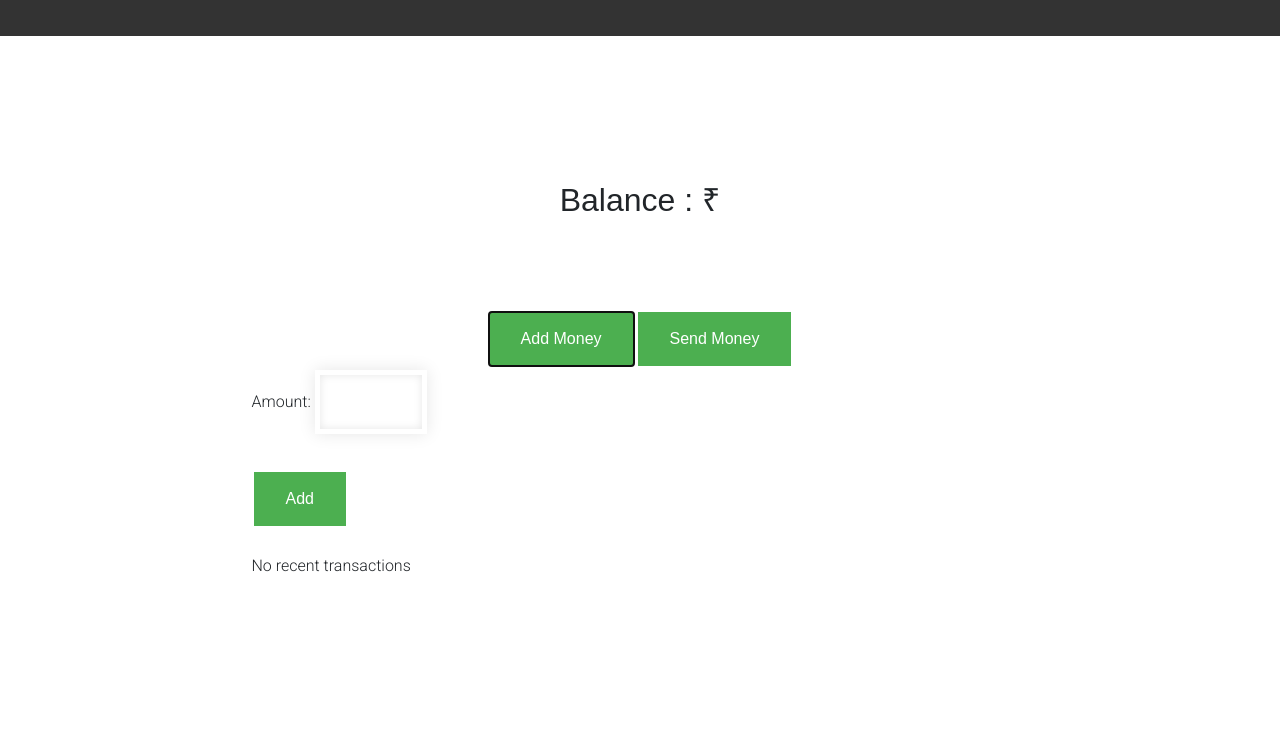
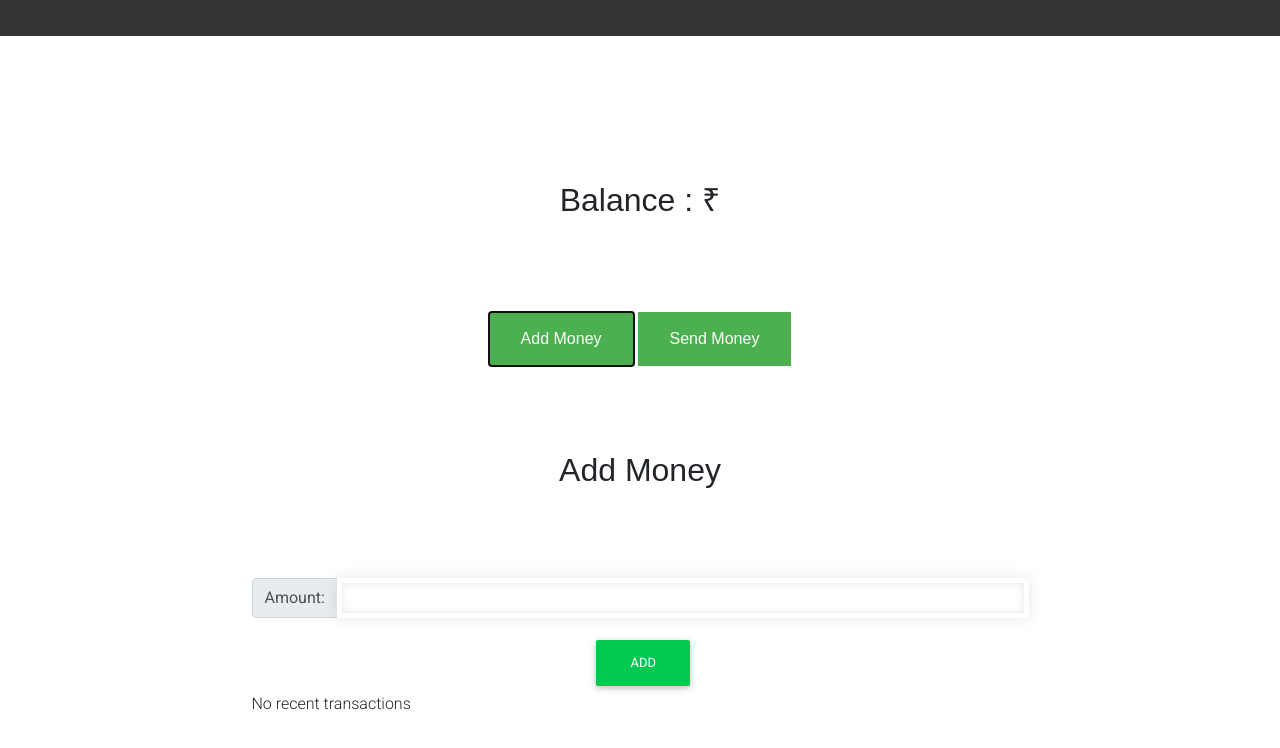
Before and after one commit to lavish10/wallet-application-reactjs, a React (Create React App) app: page / in a window 1280 px wide. Both pictures are taken after a click on the button "Add Money". Shown: the top 748 px of the page. Built offline with nearby package versions, Linux system fonts and the light colour scheme; no server answers.

Commit message:
[Zishan/Lavish] Add. Bootstrap in Add Money

```diff
--- a/src/components/AddMoney/AddMoney.js
+++ b/src/components/AddMoney/AddMoney.js
@@ -1,6 +1,7 @@
 import React, {Component} from 'react';
 import addMoneyService from "../../service/AddMoneyService";
 import './AddMoney.css';
+import {Alert, Button, Col, Container, FormControl, InputGroup, Row} from 'react-bootstrap';
 
 class AddMoney extends Component {
 
@@ -8,7 +9,8 @@ class AddMoney extends Component {
         super(props, context);
         this.state = {
             amount: '',
-            errorstatus: ''
+            errorstatus: '',
+            status: ''
         }
     }
 
@@ -43,7 +45,7 @@ class AddMoney extends Component {
                 this.props.onAddMoney();
                 setTimeout(() => {
                     this.extracted();
-                }, 2000)
+                }, 20000)
             }).catch(error => {
             this.setState({
                 status: '',
@@ -63,16 +65,37 @@ class AddMoney extends Component {
     render() {
         return (
             <div>
-                Amount: <input min={50} max={50000} type={"number"}
-                               value={this.state.amount}
-                               onChange={this.handleOnChange}/><br/>
-                <label id={'success'}><font color={'green'}>{this.state.status}</font></label>
-                <label id={'failure'}><font color={'red'}>{this.state.errorstatus}</font></label><br/>
-                <button style={{display: this.state.errorstatus.length > 0 ? 'none' : ''}} className="button"
-                        onClick={this.handleOnclick}>Add
-                </button>
-                <br/><br/>
-
+                <Container>
+                    <h2>Add Money</h2>
+                    <Row>
+                        <InputGroup className="mb-3">
+                            <InputGroup.Prepend>
+                                <InputGroup.Text id="inputGroup-sizing-default">
+                                    Amount: </InputGroup.Text>
+                            </InputGroup.Prepend>
+                            <FormControl
+                                min={50} max={50000} type={"number"}
+                                value={this.state.amount}
+                                name="amount"
+                                onChange={this.handleOnChange}
+                                aria-label="Default"
+                                aria-describedby="inputGroup-sizing-default"
+                            />
+                        </InputGroup>
+                    </Row>
+                    <Alert variant="success" show={this.state.status} id="success">
+                        {this.state.status}
+                    </Alert>
+                    <Alert variant="danger" show={this.state.errorstatus} id="failure">
+                        {this.state.errorstatus}
+                    </Alert>
+                    <Row>
+                        <Col md={{span: 3, offset: 5}}>
+                            <Button variant="success" onClick={this.handleOnclick}
+                                    disabled={this.state.errorstatus.length > 0}>Add</Button>
+                        </Col>
+                    </Row>
+                </Container>
             </div>
         );
     }
```
Also changed, not shown: 1 other file (tests, documents, lock files or other folders).
